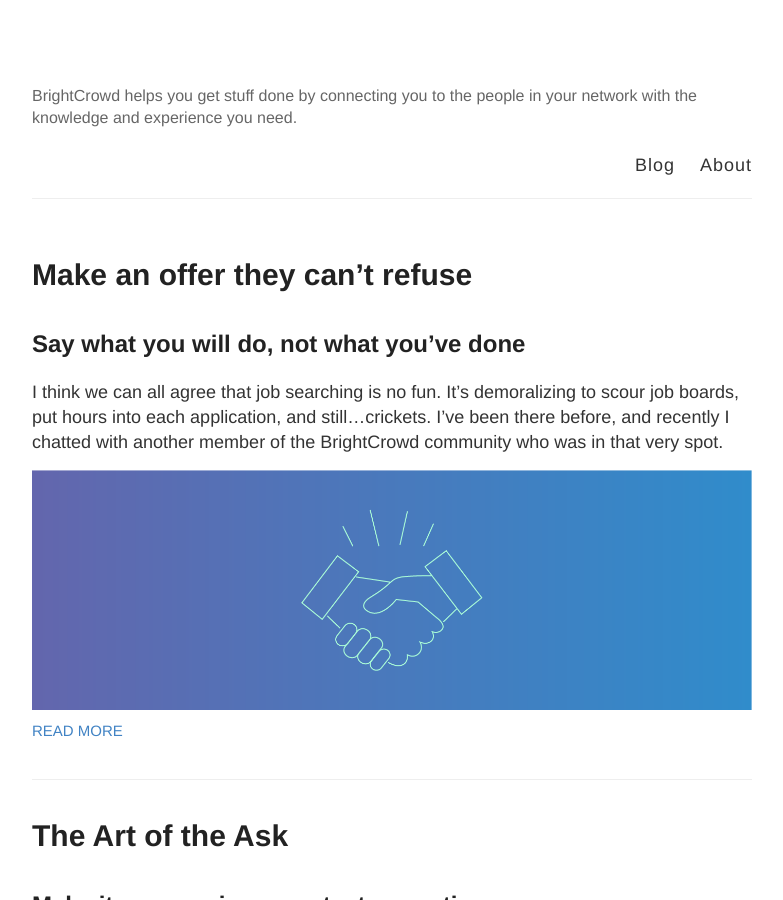
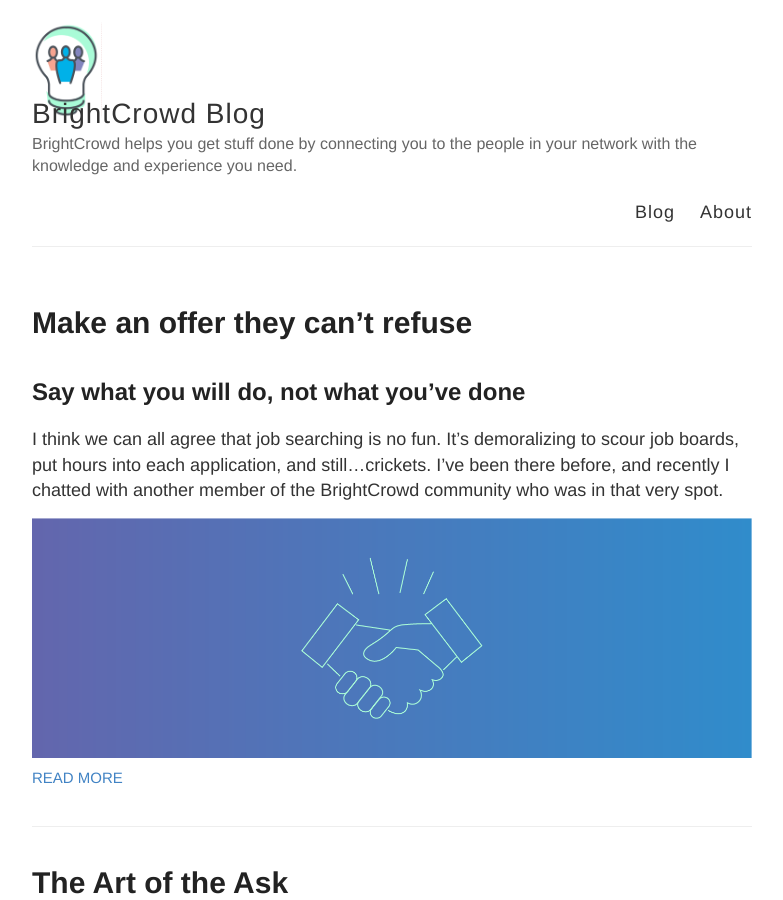
Before and after one commit to BrightCrowd/bc-blog, a Jekyll site: the page built from index.html, in a window 1280 px wide and 900 px high. Shown: the whole window, without its empty margins (248-1031 px from the left). Built offline with Jekyll 4.4.1, drawn with Linux system fonts in a browser that asks for light colours.

Commit message:
add logo and logomark

```diff
--- a/_config.yml
+++ b/_config.yml
@@ -27,7 +27,8 @@
 
 google_analytics: UA-54131651-4
 
-logo: https://img.brightcrowd.com/logo/brightcrowd-logo-lg.png
+logo: /assets/brightcrowd-logo-lg.png
+avatar: /assets/brightcrowd-logomark-lg.png
 # default image for posts
 image: /assets/hero3.png
 
--- a/_layouts/default.html
+++ b/_layouts/default.html
@@ -1,7 +1,7 @@
 <!DOCTYPE html>
 <html>
   <head>
-    <title>{% if page.title %}{{ page.title }} – {% endif %}{{ site.name }} – {{ site.description }}</title>
+    <title>{% if page.title %}{{ page.title }} – {% endif %}{{ site.title }}</title>
 
     {% include meta.html %}
 
@@ -10,7 +10,7 @@
     <![endif]-->
 
     <link rel="stylesheet" type="text/css" href="{{ site.baseurl }}/style.css" />
-    <link rel="alternate" type="application/rss+xml" title="{{ site.name }} - {{ site.description }}" href="{{ site.baseurl }}/feed.xml" />
+    <link rel="alternate" type="application/rss+xml" title="{{ site.title }} - {{ site.description }}" href="{{ site.baseurl }}/feed.xml" />
 
     <!-- Created with Jekyll Now - http://github.com/barryclark/jekyll-now -->
     {% seo %}
@@ -20,10 +20,10 @@
     <div class="wrapper-masthead">
       <div class="container">
         <header class="masthead clearfix">
-          <a href="{{ site.baseurl }}/" class="site-avatar"><img src="{{ site.avatar }}" /></a>
+          <a href="{{ site.baseurl }}/" class="site-avatar"><img src="{{ site.avatar | absolute_url }}" /></a>
 
           <div class="site-info">
-            <h1 class="site-name"><a href="{{ site.baseurl }}/">{{ site.name }}</a></h1>
+            <h1 class="site-name"><a href="{{ site.baseurl }}/">{{ site.title }}</a></h1>
             <p class="site-description">{{ site.description }}</p>
           </div>
 
```
Also changed, not shown: assets/brightcrowd-logo-lg.png (added), assets/brightcrowd-logomark-lg.png (added).
